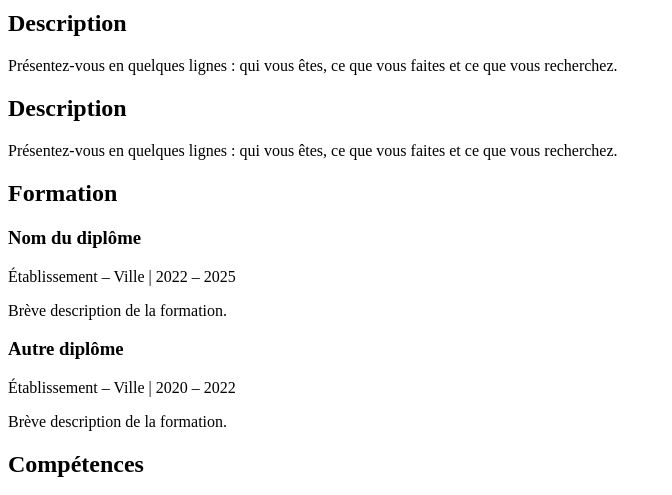
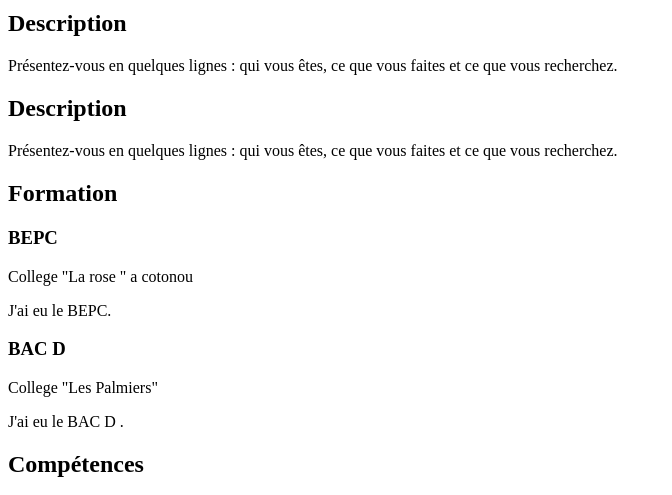
Before and after one commit to arikebawa2-cpu/mon-cv1, a plain HTML site: page index.html in a window 1280 px wide. Shown: the part 297-792 px from the top of the page, without its empty margins (0-672 px from the left). Drawn offline with Linux system fonts and the light colour scheme.

Commit message:
mise en place de la section formations

```diff
--- a/index.html
+++ b/index.html
@@ -43,14 +43,14 @@
     <section id="formation">
       <h2>Formation</h2>
       <article>
-        <h3>Nom du diplôme</h3>
-        <p class="details">Établissement – Ville | 2022 – 2025</p>
-        <p>Brève description de la formation.</p>
+        <h3>BEPC</h3>
+        <p class="details">College "La rose " a cotonou</p>
+        <p>J'ai eu le  BEPC. </p>
       </article>
       <article>
-        <h3>Autre diplôme</h3>
-        <p class="details">Établissement – Ville | 2020 – 2022</p>
-        <p>Brève description de la formation.</p>
+        <h3>BAC D</h3>
+        <p class="details">College "Les Palmiers"</p>
+        <p>J'ai eu le BAC D . </p>
       </article>
     </section>
 
```
